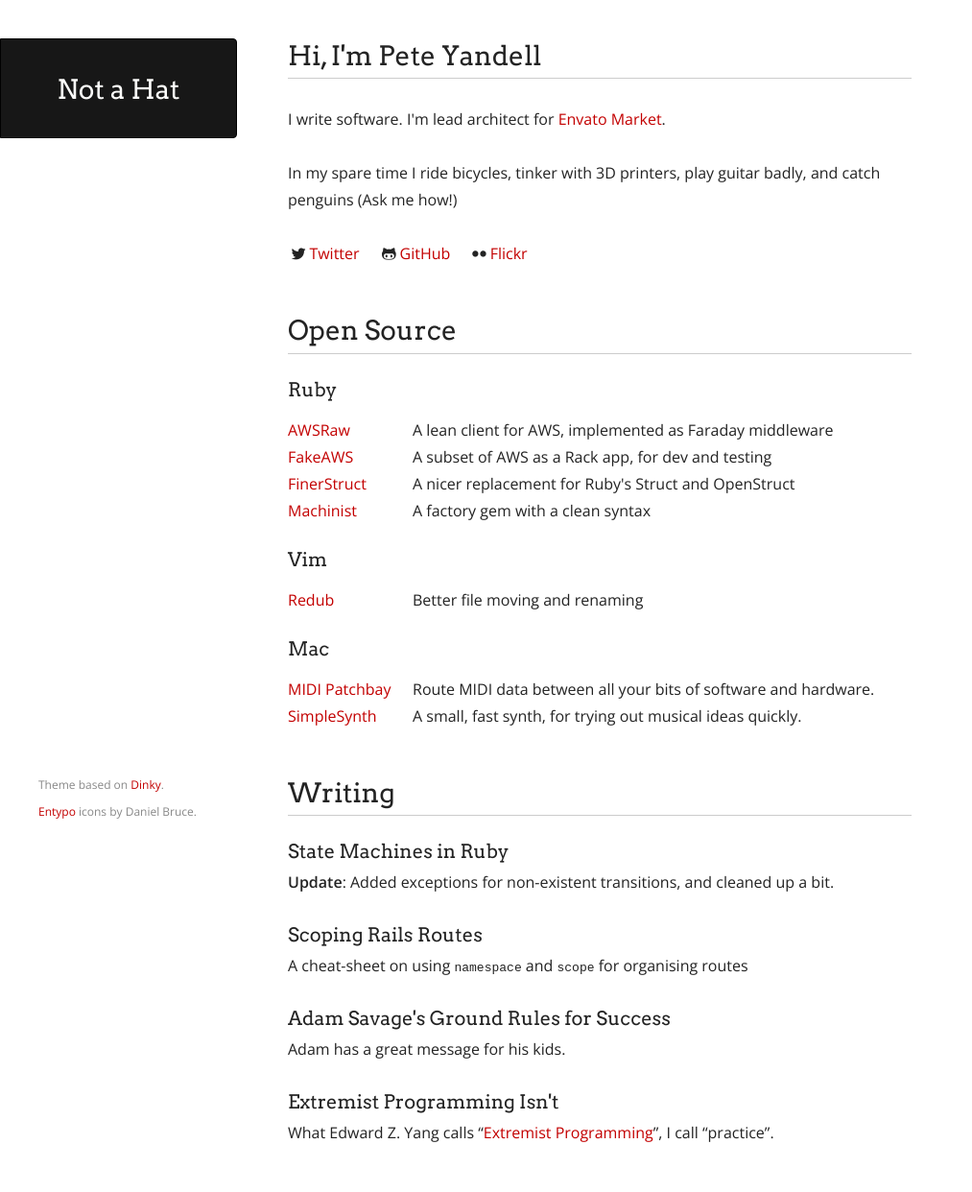
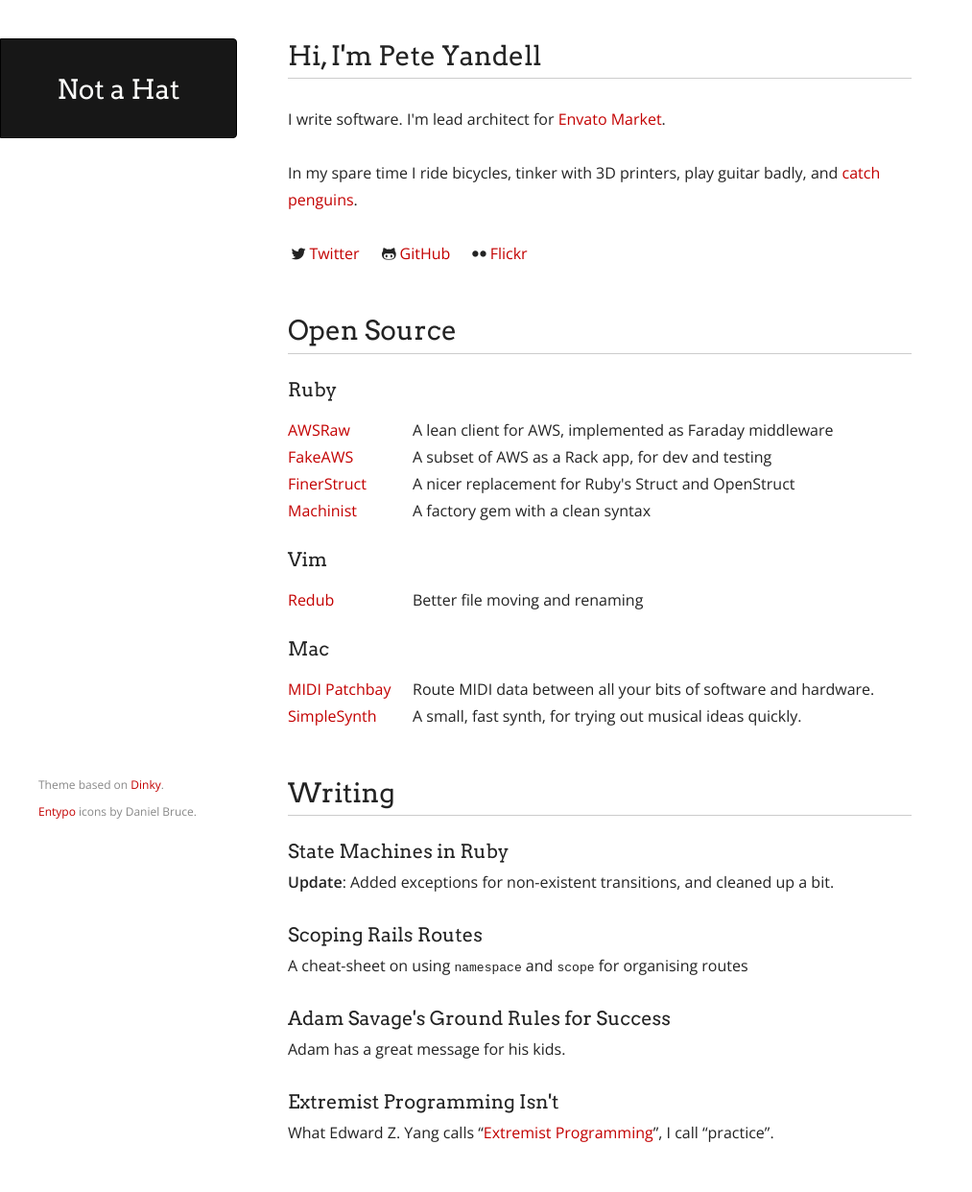
Before and after one commit to notahat/notahat.github.com, a Jekyll site: the page built from index.html, in a window 1280 px wide. Shown: the whole page at 96% size, without its empty margins (0-1013 px from the left). Built offline with Jekyll 4.4.1, drawn with Linux system fonts in a browser that asks for light colours.

Commit message:
Link to St Kilda penguins site.

```diff
--- a/index.html
+++ b/index.html
@@ -10,7 +10,7 @@ title: Not a Hat
     <p>I write software. I'm lead architect for <a href="http://market.envato.com">Envato Market</a>.</p>
 
     <p>In my spare time I ride bicycles, tinker with 3D printers, play guitar
-    badly, and catch penguins (Ask me how!)</p>
+    badly, and <a href="http://stkildapenguins.com.au/">catch penguins</a>.</p>
 
     <ul class="social_media_links">
       <li class="icon-twitter"><a href="https://twitter.com/notahat">Twitter</a></li>
```
